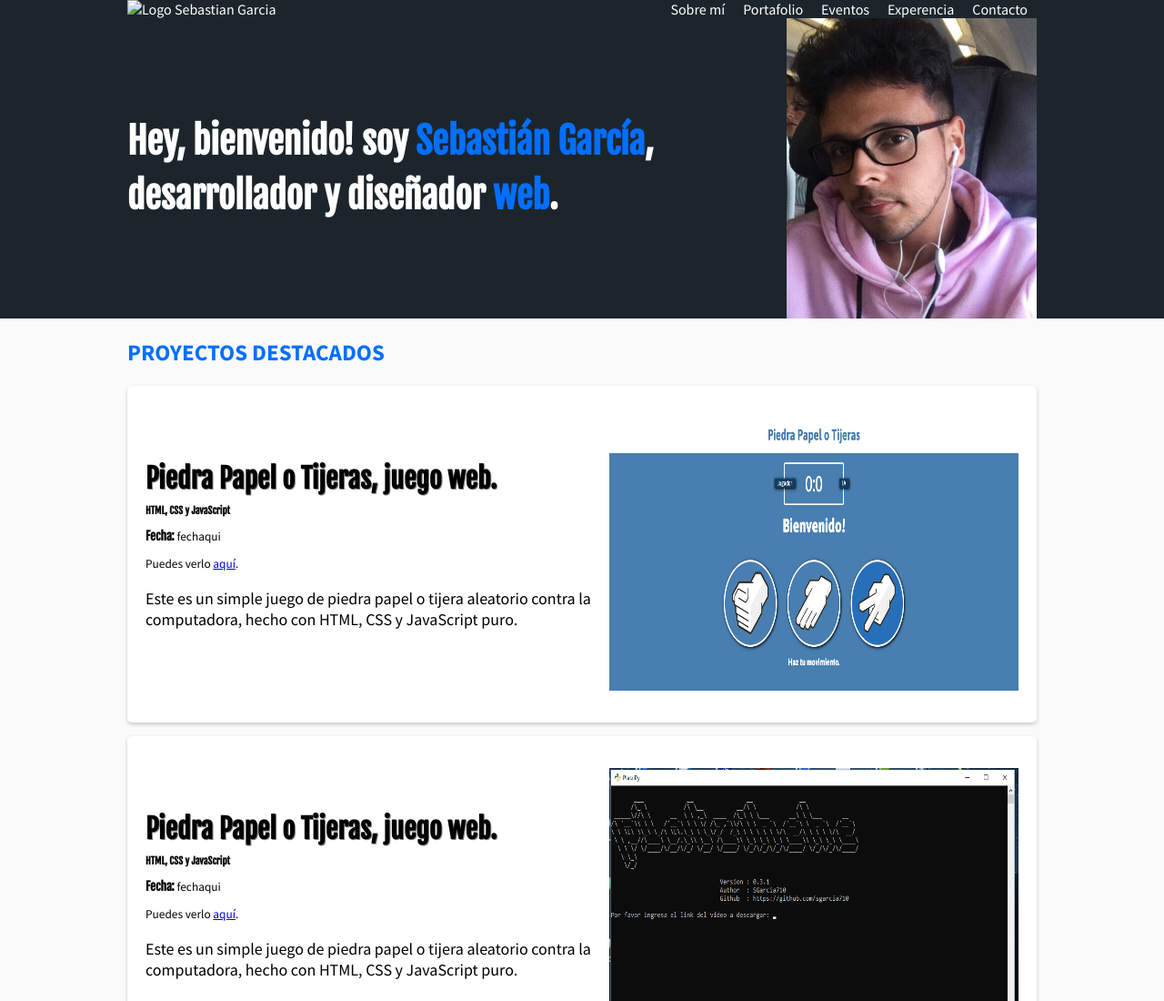
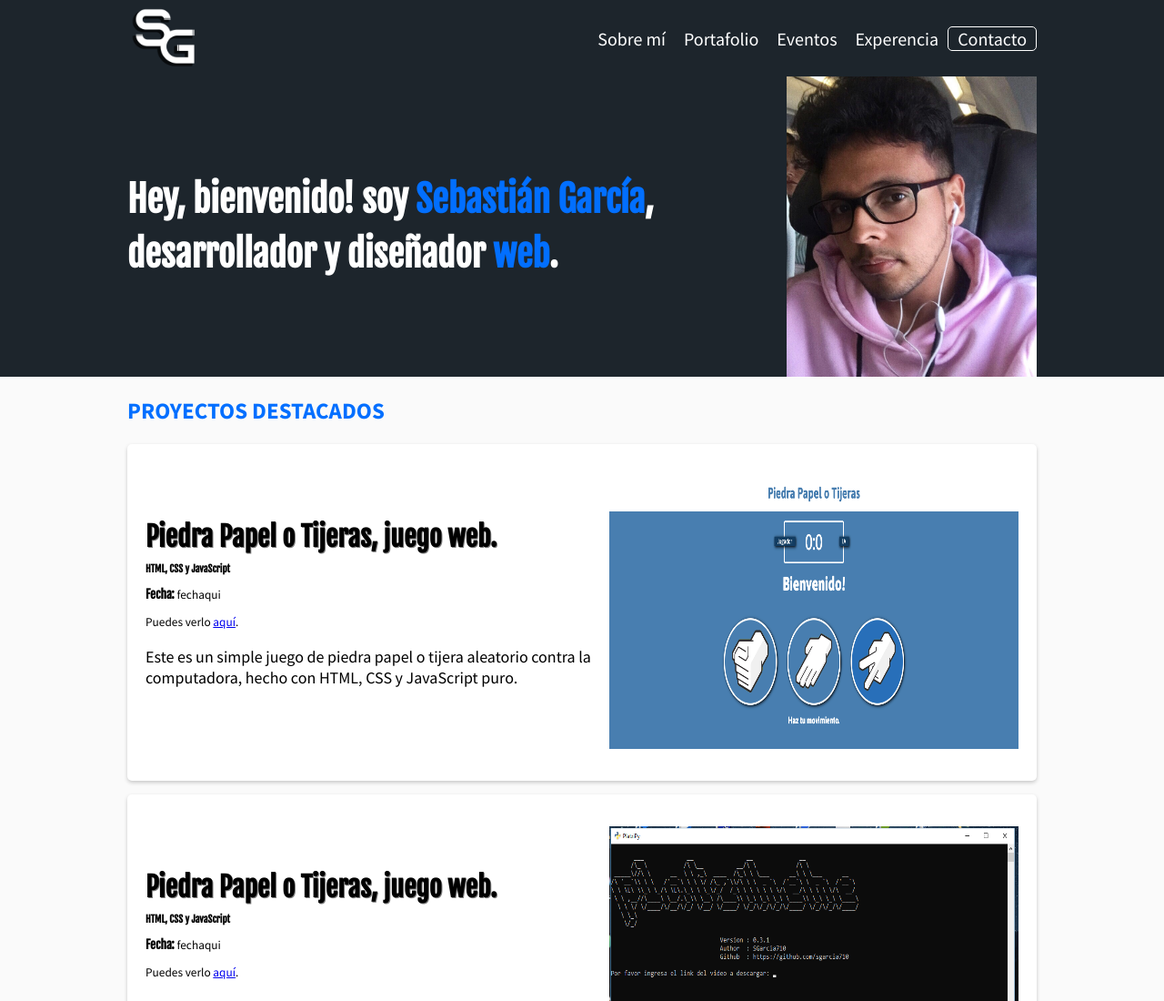
Before and after one commit to SGarcia710/one-page-portfolio-template, a plain HTML site: page index.html in a window 1280 px wide. Shown: the top 1100 px of the page at 91% size. Drawn offline with Linux system fonts and the light colour scheme.

Commit message:
Base page done.

```diff
--- a/index.html
+++ b/index.html
@@ -3,7 +3,7 @@
   <head>
     <meta charset="UTF-8">
     <title>Sebastián García</title>
-    <link rel="icon" type="image/png" href="/images/favicon.png">
+    <link rel="icon" type="image/png" href="./images/favicon.png">
     <!-- <link href="https://fonts.googleapis.com/css?family=Fjalla+One|Nunito+Sans|Source+Sans+Pro" rel="stylesheet"> -->
     <link href="https://fonts.googleapis.com/css?family=Fjalla+One|Source+Sans+Pro:400,700" rel="stylesheet">
     <link rel="stylesheet" href="style.css">
@@ -16,14 +16,14 @@
     </div> -->
     <header class="header">
       <div class="wrapper">
-        <figure class="logo"><img src="/images/logo.png" alt="Logo Sebastian Garcia"></figure>
+        <figure class="logo"><img src="./images/logosgv1.png" width="80" height="80" alt="Logo Sebastian Garcia"></figure>
         <nav class="menu">
             <ol>
               <li><a class="link" href="#aboutme">Sobre mí</a></li>
               <li><a class="link" href="#portfolio">Portafolio</a></li>
               <li><a class="link" href="#events">Eventos</a></li>
               <li><a class="link" href="#experience">Experencia</a></li>
-              <li><a class="link" href="#contact">Contacto</a></li>
+              <li><a class="link contact-button" href="#contact">Contacto</a></li>
             </ol>
         </nav>
       </div>
--- a/style.css
+++ b/style.css
@@ -69,19 +69,18 @@ h1 strong {
   /* background-position-x: right; */
 }
 
-.aboutme-image {
-  /* object-fit: cover; */
-}
+/* .aboutme-image {
+  object-fit: cover;
+} */
 
 
 /* .portfolio, .event-list, .event-header, .experience, .contact {
   background: #fafafa;
 } */
 
-.portfolio {
-  /* padding: 20px; */
-
-}
+/* .portfolio {
+  padding: 20px;
+} */
 
 h2 {
   text-transform: uppercase;
@@ -176,38 +175,50 @@ figure {
   color: white;
   text-decoration: none;
   padding: 0px 10px;
+  font-size: 20px;
   /* display: flex; */
 }
 
-.flexbox {
+.menu {
   display: flex;
-  /* flex-wrap: nowrap; por defecto, no hay caida, asi que todos se muestran
-  en la misma fila*/
-  flex-wrap: wrap; /* hay caida, los elementos que no entren en la fila,
-  saltan a la siguiente linea */
-  justify-content: center; /*alineacion a la izquierda */
-  /* justify-content: flex-end; alineacion a la derecha */
-  /* justify-content: center; alineacion centrada */
-  /* espaciado entre elementos para Justify-content:
+  align-items: center;
+}
+
+.contact-button {
+  border: 1px solid white;
+  border-radius: 5px;
+  /* padding: 10px 10px; */
+  /* font-size: 18 */
+}
+
+/* .flexbox {
+  display: flex;
+  flex-wrap: nowrap; por defecto, no hay caida, asi que todos se muestran
+  en la misma fila
+   flex-wrap: wrap; hay caida, los elementos que no entren en la fila,
+  saltan a la siguiente linea
+  justify-content: center; alineacion a la izquierda
+  justify-content: flex-end; alineacion a la derecha
+  justify-content: center; alineacion centrada
+  espaciado entre elementos para Justify-content:
   space-around: Genera espaciado igual a la izquierda y a la derecha de los
   elementos hijos, de manera que entre elementos se suma ese espaciado.
   space-between: Me dara espaciado entre elementos excepto el primero y el ultimo.
   space-evenly: espaciado igual para todos los lados.
-  */
   height: 200px;
   flex-direction: row;
-  align-items: center; /* alineacion vertical de arriba hacia abajo. */
-  /*align-items: flex-end;  alineacion vertical de abajo hacia abajo. */
-}
+  align-items: center; alineacion vertical de arriba hacia abajo.
+  align-items: flex-end;  alineacion vertical de abajo hacia abajo.
+} */
 
-.box {
+/* .box {
   width: 50px;
   height: 50px;
   margin: 20px;
   border: 1px solid black;
-  /* align-self: flex-start; */
-  flex-shrink: 0; /* va de 0 a 1 si se puede encoger o no */
-}
+  align-self: flex-start;
+  flex-shrink: 0; va de 0 a 1 si se puede encoger o no
+} */
 
 .footer {
   background-color: #1d252c;
@@ -225,7 +236,6 @@ figure {
 }
 
 .event-list {
-
   display: flex;
   flex-wrap: wrap;
   justify-content: space-between;
@@ -271,6 +281,7 @@ figure {
   padding: 5px 20px;
   border-radius: 5px;
 }
+
 .event-header{
   margin-left: 0px;
 }
@@ -282,10 +293,6 @@ figure {
   display: flex;
   align-items: center;
   justify-content: space-between;
-}
-
-.social {
-
 }
 
 .social-link {
```
Also changed, not shown: images/favicon.png (added), images/logosg.png (added), images/logosgv1.png (added), 2 other files.
